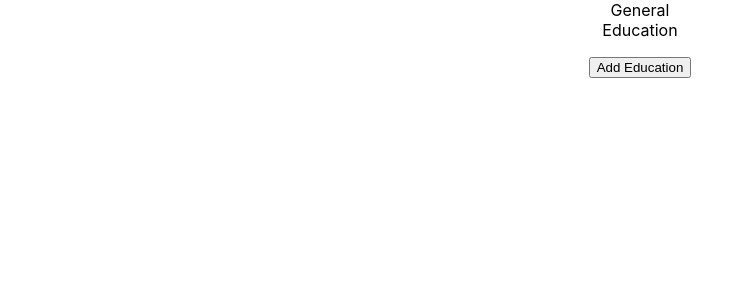
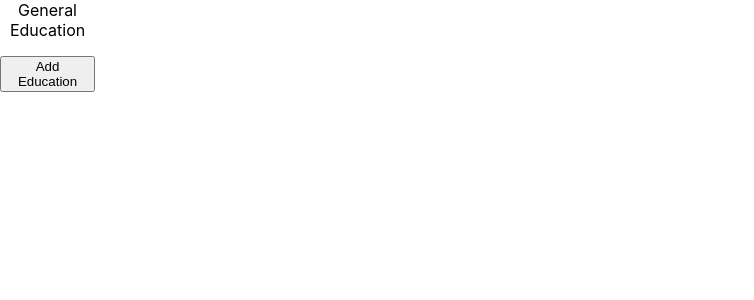
Before and after one commit to ijacobsen/cv-app, a React (Create React App) app: page / in a window 1280 px wide. Shown: the top 300 px of the page, without its empty margins (0-754 px from the left). Built offline with nearby package versions, Linux system fonts and the light colour scheme.

Commit message:
aligned data display and data entry divs side by side

```diff
--- a/src/App.css
+++ b/src/App.css
@@ -1,38 +1,21 @@
 .App {
+  display: flex;
+  flex-direction: row;
+  justify-content: center;
+  align-items: stretch;
   text-align: center;
 }
 
-.App-logo {
-  height: 40vmin;
-  pointer-events: none;
+.dataEtry {
+  display: flex;
+  flex-direction: column;
+  justify-content: left;
+  width: 100vw;
 }
 
-@media (prefers-reduced-motion: no-preference) {
-  .App-logo {
-    animation: App-logo-spin infinite 20s linear;
-  }
-}
-
-.App-header {
-  background-color: #282c34;
-  min-height: 100vh;
+.dataDisplay {
   display: flex;
   flex-direction: column;
-  align-items: center;
-  justify-content: center;
-  font-size: calc(10px + 2vmin);
-  color: white;
+  justify-content: right;
+  width: 100vw;
 }
-
-.App-link {
-  color: #61dafb;
-}
-
-@keyframes App-logo-spin {
-  from {
-    transform: rotate(0deg);
-  }
-  to {
-    transform: rotate(360deg);
-  }
-}
--- a/src/App.js
+++ b/src/App.js
@@ -13,7 +13,7 @@
   const [edList, setEdList] = useState({});
 
   // print education list to console on change
-  useEffect(() => {console.log(edList)}, [edList]);
+  //useEffect(() => {console.log(edList)}, [edList]);
 
 
   const updateEducationHandler = (userInput) => {
@@ -25,7 +25,6 @@
   }
 
   const addEducationHandler = () => {
-    console.log('adding education box');
     setEdList((prevState) => {
       const newKey = uniqid();
       return {...prevState,
--- a/src/components/AddEducationButton.js
+++ b/src/components/AddEducationButton.js
@@ -1,5 +1,3 @@
-import React from 'react';
-
 const AddEducationButton = (props) => {
 
     return (
--- a/src/components/RenderEducation.js
+++ b/src/components/RenderEducation.js
@@ -1,5 +1,3 @@
-import React from 'react';
-
 const RenderEducation = (props) => {
 
     return (
```
